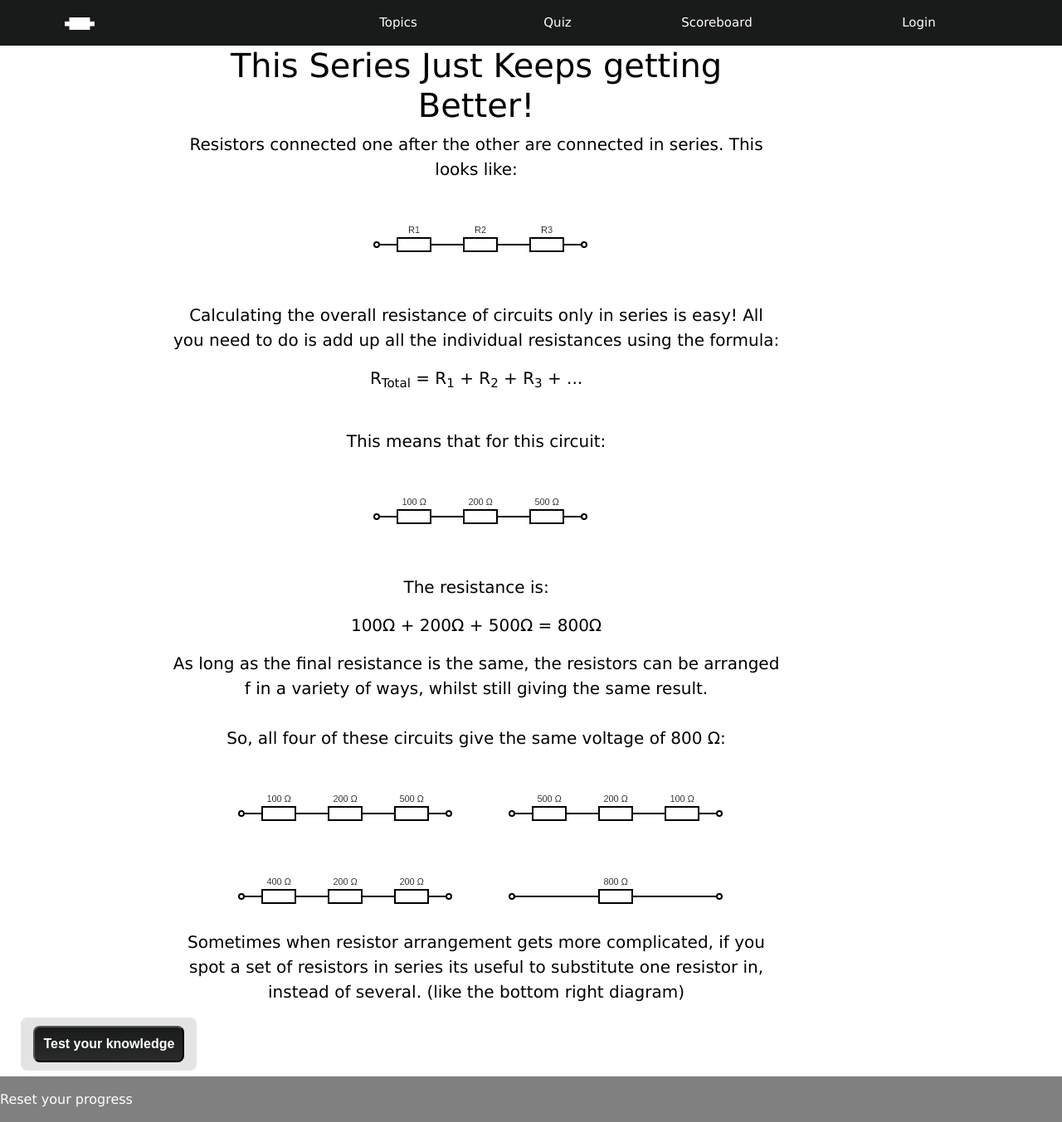
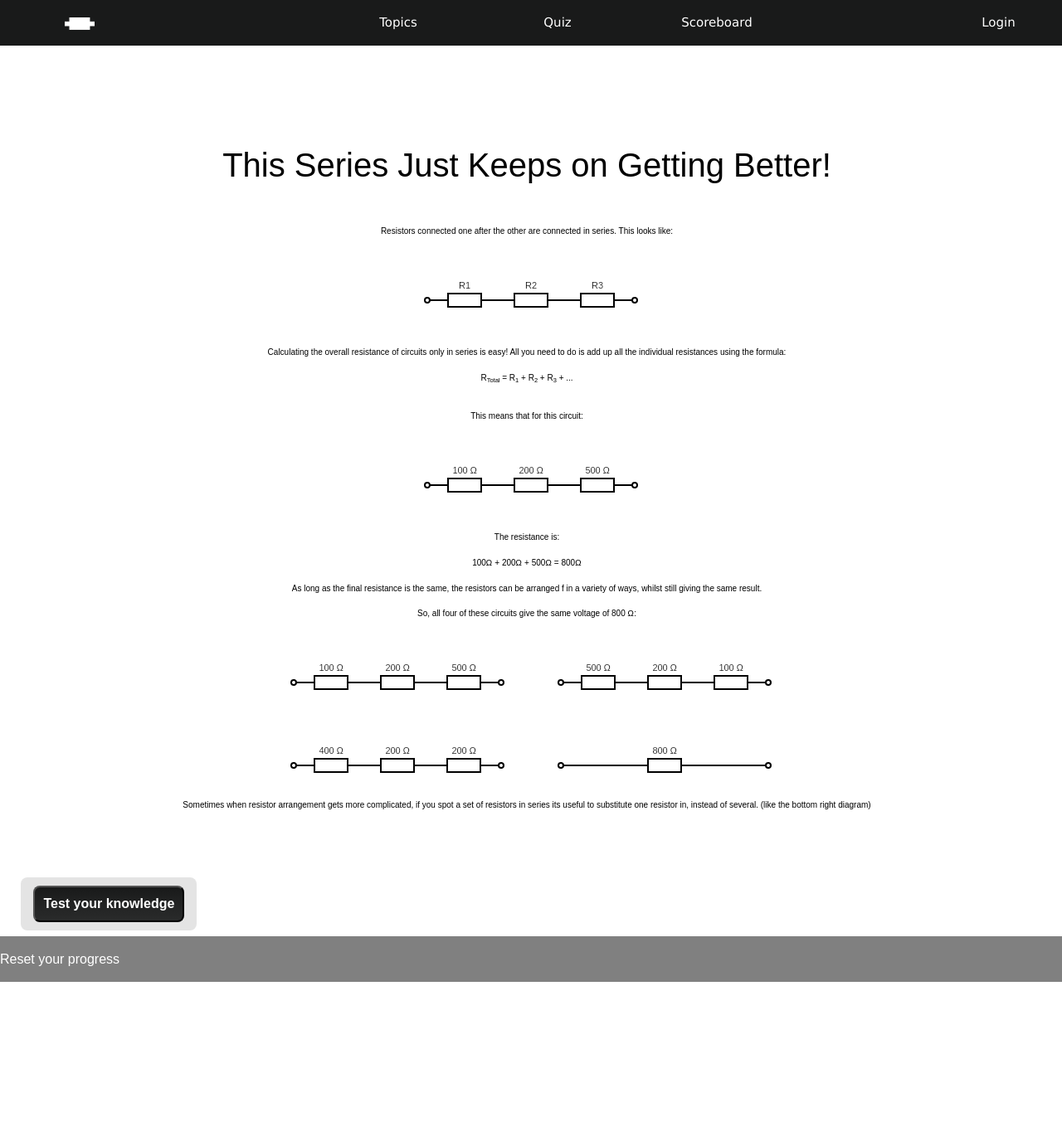
Before and after one commit to lfelstead/CITS3403_Project, a Flask app: page /two in a window 1280 px wide. Shown: the whole page at 83% size. After the commit the page ends 1184 px from the top, so only its background shows below. Run offline with Flask 2, Linux system fonts and the light colour scheme; some libraries are stand-ins or nearby versions.

Commit message:
changing margin and padding of content

```diff
--- a/app/static/css/layout.css
+++ b/app/static/css/layout.css
@@ -15,7 +15,7 @@
 body {
   margin: 0;
   padding: 0;
-  font-family: Verdana, Geneva, Tahoma, sans-serif;
+  font-family: Arial, Helvetica, sans-serif;
   color: black;
 }
 
@@ -167,7 +167,7 @@ body {
   margin-right: 25%;
   margin-left: 15%;
   text-align: center;
-  font-size: 20px;
+  font-size: 10px;
 }
 
 /* Practice Quiz Area */
--- a/app/templates/layout.html
+++ b/app/templates/layout.html
@@ -39,7 +39,8 @@
           <li><img src="{{url_for('static', filename='account.png')}}" style="height:25px; margin-right: 5%;" alt=""><span>{{current_user.username}}</span></li>
       </a>
       {% else %}
-      <a class ="header-item" href="{{url_for('login')}}" style="padding-right: 25px; grid-column: 6 / 8;">
+      <a></a>
+      <a class ="header-item" href="{{url_for('login')}}" style="padding-right: 25px;">
         <li href="{{url_for('login')}}">Login</li>
       </a>
       {% endif %}
--- a/app/templates/topics/intro.html
+++ b/app/templates/topics/intro.html
@@ -1,6 +1,6 @@
 {% extends "layout.html" %} {% block content %}
-<div class="main-text">
-  <h1>Cant RESIST Learning?</h1>
+<div class="main-text" style="margin: 80px 150px;">
+  <h1 style="padding: 40px">Cant RESIST Learning?</h1>
   <p>
     Resistors are electronic components that are included in circuits to reduce
     current flow and lower voltage levels. The primary use of a resistor is to
--- a/app/templates/topics/parallel.html
+++ b/app/templates/topics/parallel.html
@@ -1,6 +1,6 @@
 {% extends "layout.html" %} {% block content %}
-<div class="main-text">
-  <h1>Unparalleled levels of learning</h1>
+<div class="main-text" style="margin: 80px 150px;">
+  <h1 style="padding: 40px">Unparalleled levels of learning</h1>
   <p>
     Resistors in parallel are connected next to each other in the same split
     circuit. That looks like this:
--- a/app/templates/topics/series.html
+++ b/app/templates/topics/series.html
@@ -1,6 +1,6 @@
 {% extends "layout.html" %} {% block content %}
-<div class="main-text">
-  <h1>This Series Just Keeps getting Better!</h1>
+<div class="main-text" style="margin: 80px 150px;">
+  <h1 style="padding: 40px">This Series Just Keeps on Getting Better!</h1>
   <p>
     Resistors connected one after the other are connected in series. This looks
     like:
```
